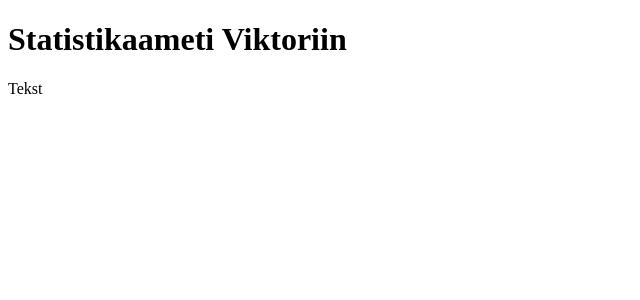
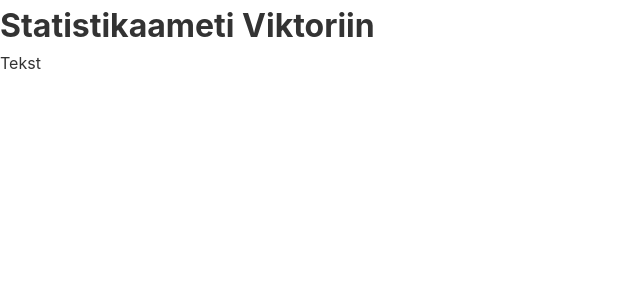
Before and after one commit to uvemae/stat-quiz-app, a React (Vite) app: page / in a window 1280 px wide. Shown: the top 300 px of the page, without its empty margins (0-640 px from the left). Built offline with nearby package versions, Linux system fonts and the light colour scheme.

Commit message:
Added some CSS

```diff
--- a/src/App.tsx
+++ b/src/App.tsx
@@ -1,4 +1,6 @@
 import React from 'react';
+import './styles/variables.css'
+import './styles/App.css'
 
 function App() {
     return (
--- /dev/null
+++ b/src/styles/App.css
@@ -0,0 +1,33 @@
+* {
+    margin: 0;
+    padding: 0;
+    box-sizing: border-box;
+}
+
+body {
+    font-family: var(--font-family), serif;
+    font-size: var(--font-size-base);
+    color: var(--color-text);
+    background-color: var(--color-background);
+    line-height: 1.6;
+}
+
+.container {
+    max-width: 800px;
+    margin: 0 auto;
+    padding: var(--spacing-lg);
+}
+
+button {
+    background-color: var(--color-primary);
+    color: white;
+    border: none;
+    padding: var(--spacing-sm) var(--spacing-md);
+    border-radius: 4px;
+    cursor: pointer;
+    font-size: var(--font-size-base);
+}
+
+button:hover {
+    opacity: 0.9;
+}
--- /dev/null
+++ b/src/styles/variables.css
@@ -0,0 +1,20 @@
+:root {
+
+    --color-primary: #0072CE;
+    --color-text: #333333;
+    --color-background: #FFFFFF;
+    --color-success: #28A745;
+    --color-error: #DC3545;
+    --color-border: #E0E0E0;
+
+    --font-family: -apple-system, BlinkMacSystemFont, 'Segoe UI', 'Roboto', sans-serif;
+    --font-size-base: 16px;
+    --font-size-h1: 2rem;
+    --font-size-h2: 1.5rem;
+
+
+    --spacing-xs: 0.5rem;
+    --spacing-sm: 1rem;
+    --spacing-md: 1.5rem;
+    --spacing-lg: 2rem;
+}
```
Also changed, not shown: src/data/questions.ts (added, +22 -0 lines), src/types/quiz.types.ts (added, +14 -0 lines).
